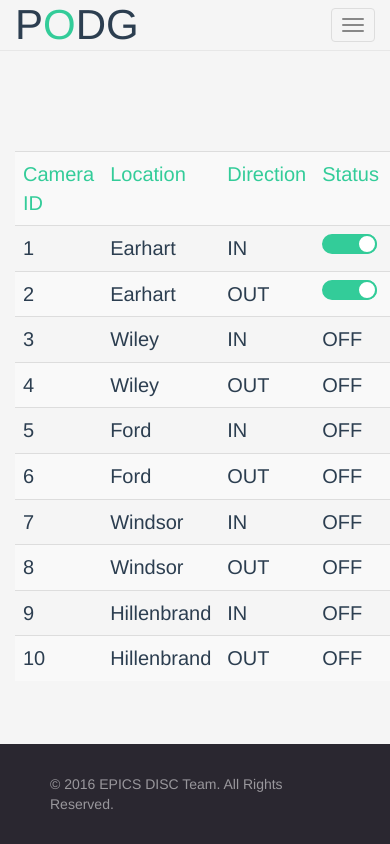
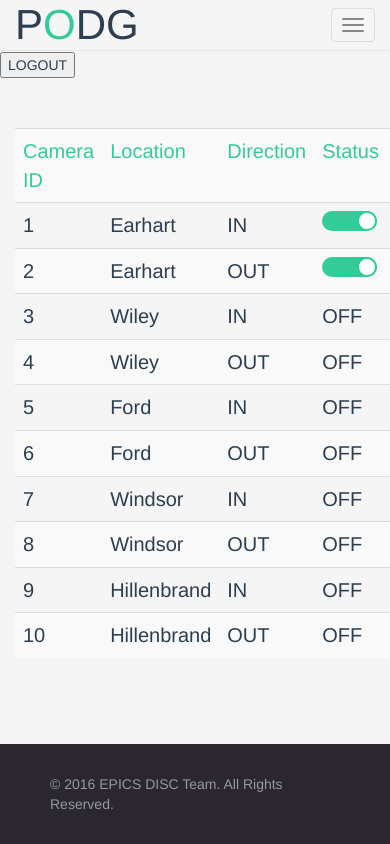
Before and after one commit to PurdueEpicsDisc/Dining-Court-Service, a PHP site: page /admin.php in a window 390 px wide; the page is wider, and only the part inside the window is pictured. Run offline with PHP 8.4, Linux system fonts and the light colour scheme; the visitor is signed in with stand-in values (Sample User, id 1); some libraries are stand-ins or nearby versions.

Commit message:
login logout works

```diff
--- a/www/admin.php
+++ b/www/admin.php
@@ -10,12 +10,21 @@
   else
   {
     $result = "You are not logged in yet";
-    //header('location: index.php');
+    header('location: index.php');
   }
 
   $title = "Admin Settings"; require "adminheader.php";
 
 ?>
+    <div class="row">
+      <div class = "col-md-8">
+      </div>
+      <div class = "col-md-4";>
+        <form action= "logout.php" method="post";>
+          <input type="submit" value = "LOGOUT">
+        </form>
+      </div>
+    </div>
     <div id="main-content" class="container">
         <table id="admin-table" class="table table-striped">
           <tr>
--- a/www/css/style.css
+++ b/www/css/style.css
@@ -244,7 +244,7 @@ footer a {
 }
 
 #admin-table {
-  margin-top: 100px;
+  margin-top: 50px;
   font-size:20px;
 }
 #admin-table span{
--- a/www/logout.php
+++ b/www/logout.php
@@ -1,8 +1,9 @@
 <?php
 	session_start();
 	session_destroy();
-	if (isset($_SESSION['username'])) {
+	if (isset($_SESSION['id'])) {
 		$msg = "You are now logged out";
+		header("location:index.php");
 	} else {
 		$msg = "<h2>Could not log you out</h2>";
 	}
```
